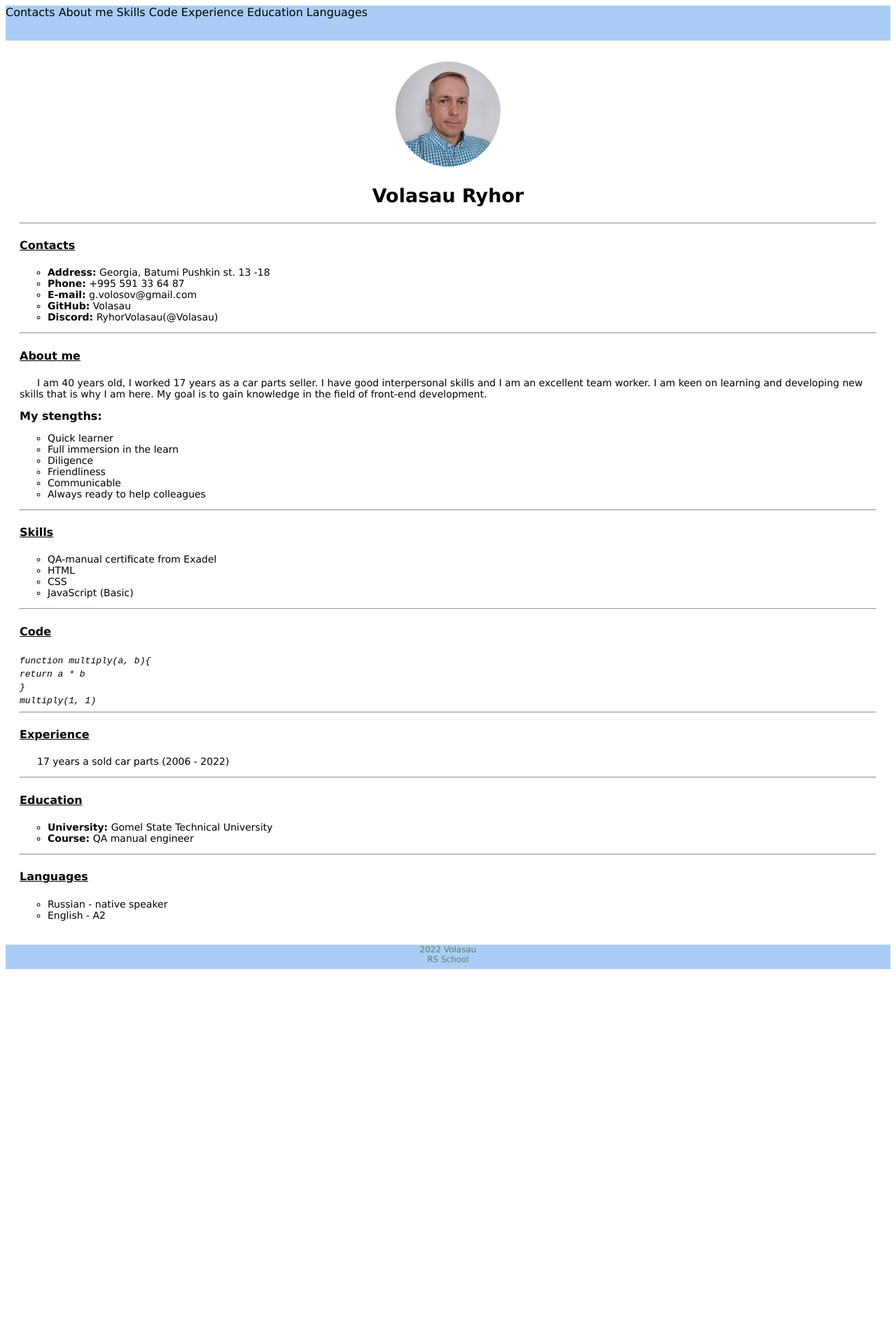
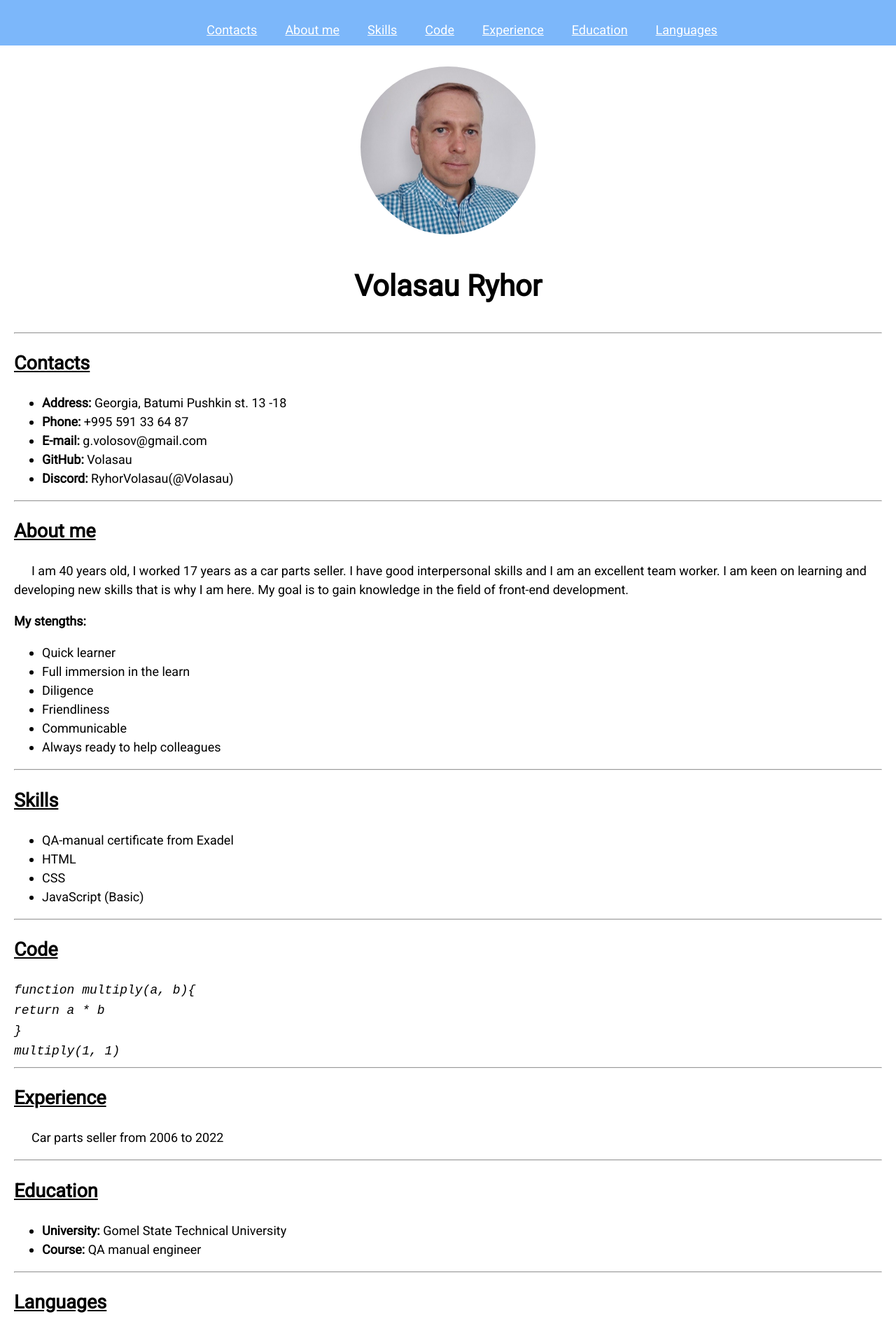
Before and after one commit to Volasau/rsschool-cv, a plain HTML site: page index.html in a window 1280 px wide. Shown: the top 1885 px of the page at 70% size. Before the commit the page ends 1393 px from the top, so only its background shows below. Drawn offline with Linux system fonts and the light colour scheme.

Commit message:
feat: add new style css

```diff
--- a/css/style.css
+++ b/css/style.css
@@ -1,60 +1,99 @@
-body {
-    font-family: 'Lucida Grande', 'Lucida Sans Unicode', sans-serif;
+* {
+    box-sizing: border-box;
 }
 
-h4 {
+body {
+    font-family: 'Roboto', sans-serif;
+    font-size: 18px;
+    font-weight: 400;
+    line-height: 1.5;
+    min-height: 100vh;
+    margin: 0;
+    padding: 0;
+    display: flex;
+    flex-direction: column;
+    justify-content: space-between;
+}
+
+h2 {
     text-decoration: underline;
+}
+
+p {
+    text-indent: 25px;
+}
+
+.container {
+    max-width: 1440px;
+    margin: 0 auto;
+    padding: 20px;
 }
 
 #my-profile {
     text-align: center;
 }
 
-p,
-ul {
-    font-size: 14px;
-}
-
-.header {
-    height: 50px;
-    background-color: #aacdf5
-}
-
 .foto-avatar {
-    width: 150px;
-    height: 150px;
+    width: 250px;
+    height: 250px;
     border-radius: 50%;
     padding-top: 10px;
 }
 
 .name-profile {
-    font-size: 18px;
+    font-size: 28px;
     font-weight: 200;
     text-align: center;
 }
 
-.user-name {
-    font-size: 24px;
-    text-align: center;
+.header {
+    height: 65px;
+    background-color: #7cb7fa
 }
 
-li {
-    list-style-type: circle;
+.nav-list {
+    display: flex;
+    justify-content: center;
+    align-items: center;
+    list-style: none;
+}
+
+.nav-link {
+    padding: 0 20px;
+    line-height: 50px;
+    color: #ffffff
 }
 
 .footer {
-    text-align: center;
-    height: 35px;
-    background: #aacdf5;
-    font-size: 12px;
-    align-items: center;
-    color: rgb(95, 124, 102);
+    min-height: 65px;
+    padding: 0 20px;
+    background: #7cb7fa;
+    color: #ffffff;
 }
 
-.container {
-    padding: 20px;
+.container-footer {
+    display: flex;
+    justify-content: space-between;
+    align-items: center;
+    margin: 0 auto;
 }
 
-p {
-    text-indent: 25px;
+.github {
+    text-decoration: none;
+    line-height: 45px;
 }
+
+.git-link {
+    position: relative;
+    padding: 0 15px;
+    font-size: 20px;
+    font-weight: 300;
+    line-height: 50px;
+    color: #ffffff;
+}
+
+.rss {
+    width: 121px;
+    height: 45px;
+    background-image: url('../assent/svg/rss.svg');
+}
--- a/index.html
+++ b/index.html
@@ -6,6 +6,9 @@
     <meta http-equiv="X-UA-Compatible" content="IE=edge">
     <meta name="viewport" content="width=device-width, initial-scale=1.0">
     <link rel="stylesheet" href="./css/style.css">
+    <link rel="preconnect" href="https://fonts.googleapis.com">
+    <link rel="preconnect" href="https://fonts.gstatic.com" crossorigin>
+    <link href="https://fonts.googleapis.com/css2?family=Roboto&display=swap" rel="stylesheet">
     <title>Volasau CV</title>
 </head>
 
@@ -13,7 +16,29 @@
     <header class="header">
         <div class="header-container">
             <nav class="nav">
-                Contacts About me Skills Code Experience Education Languages
+                <ul class="nav-list">
+                    <li>
+                        <a href="#contacts" class="nav-link">Contacts</a>
+                    </li>
+                    <li>
+                        <a href="#about-me" class="nav-link">About me</a>
+                    </li>
+                    <li>
+                        <a href="#skills" class="nav-link">Skills</a>
+                    </li>
+                    <li>
+                        <a href="#code" class="nav-link">Code</a>
+                    </li>
+                    <li>
+                        <a href="#experience" class="nav-link">Experience</a>
+                    </li>
+                    <li>
+                        <a href="#education" class="nav-link">Education</a>
+                    </li>
+                    <li>
+                        <a href="#languages" class="nav-link">Languages</a>
+                    </li>
+                </ul>
             </nav>
         </div>
     </header>
@@ -21,7 +46,7 @@
         <div class="container">
             <div class="main-container">
                 <section class="section" id="my-profile">
-                    <img src="./assent/img/myfoto.jpg" alt="Foto CV" class="foto-avatar">
+                    <img src="../assent/img/myfoto.jpg" alt="Foto CV" class="foto-avatar">
                     <div class="name-profile">
                         <h1>Volasau Ryhor</h1>
                     </div>
@@ -29,7 +54,7 @@
                 <hr>
 
                 <section class="section" id="contacts">
-                    <h4>Contacts</h4>
+                    <h2>Contacts</h2>
                     <ul>
                         <li><b>Address:</b> Georgia, Batumi Pushkin st. 13 -18</li>
                         <li><b>Phone:</b> +995 591 33 64 87</li>
@@ -41,7 +66,7 @@
                 <hr>
 
                 <section class="section" id="about-me">
-                    <h4>About me</h4>
+                    <h2>About me</h2>
                     <p>I am 40 years old, I worked 17 years as a car parts seller. I have good interpersonal skills and
                         I am
                         an
@@ -59,8 +84,8 @@
                 </section>
                 <hr>
 
-                <section class="section" id="skils">
-                    <h4>Skills</h4>
+                <section class="section" id="skills">
+                    <h2>Skills</h2>
                     <ul>
                         <li>QA-manual certificate from Exadel</li>
                         <li>HTML</li>
@@ -71,7 +96,7 @@
                 <hr>
 
                 <section class="section" id="code">
-                    <h4>Code</h4>
+                    <h2>Code</h2>
                     <div class="code">
                         <code>
                 <i>function multiply(a, b){<br>
@@ -85,13 +110,13 @@
                 <hr>
 
                 <section class="section" id="experience">
-                    <h4>Experience</h4>
-                    <p>17 years a sold car parts (2006 - 2022)</p>
+                    <h2>Experience</h2>
+                    <p>Car parts seller from 2006 to 2022</p>
                 </section>
                 <hr>
 
                 <section class="section" id="education">
-                    <h4>Education</h4>
+                    <h2>Education</h2>
                     <ul>
                         <li><b>University:</b> Gomel State Technical University</li>
                         <li><b>Course:</b> QA manual engineer</li>
@@ -100,7 +125,7 @@
                 <hr>
 
                 <section class="section" id="languages">
-                    <h4>Languages</h4>
+                    <h2>Languages</h2>
                     <ul>
                         <li>Russian - native speaker</li>
                         <li>English - A2</li>
@@ -112,7 +137,12 @@
 
     <footer class="footer">
         <div class="container-footer">
-            2022 Volasau <br> RS School
+            <div>
+                &copy; 2022
+                <a href="https://github.com/Volasau" class="github git-link">Volasau</a>
+            </div>
+
+            <a href="https://rs.school/js/" class="rss"></a>
         </div>
 
     </footer>
```
Also changed, not shown: assent/svg/rss.svg (added).
